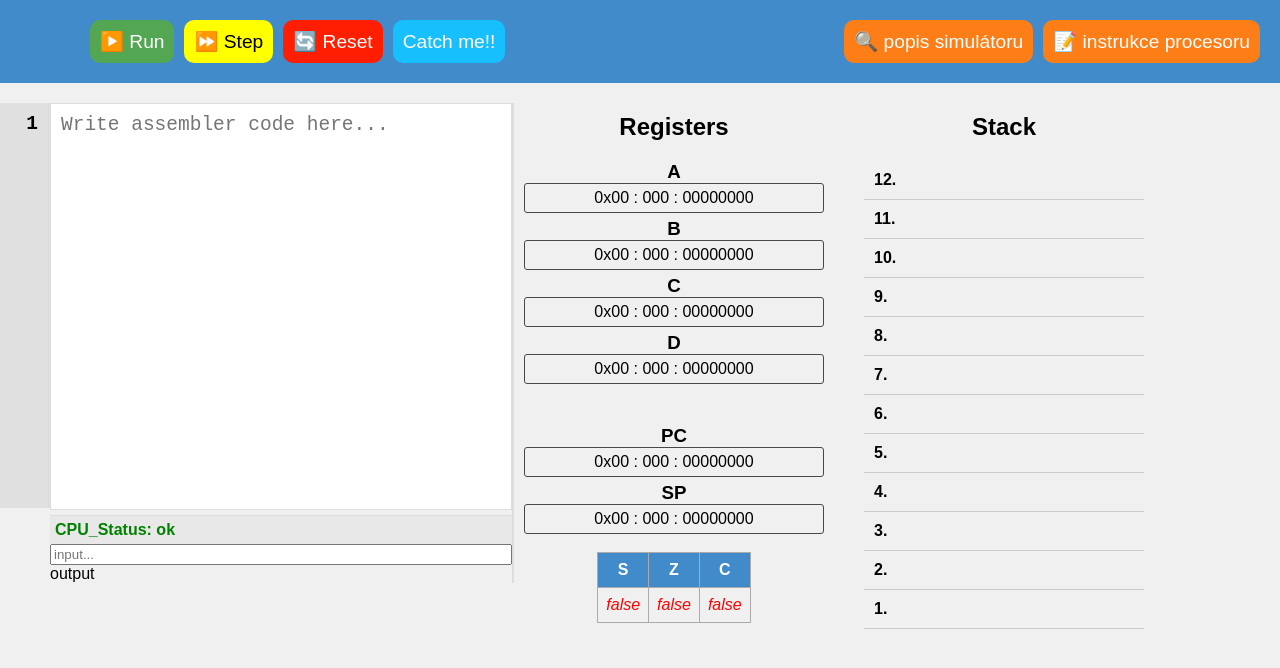
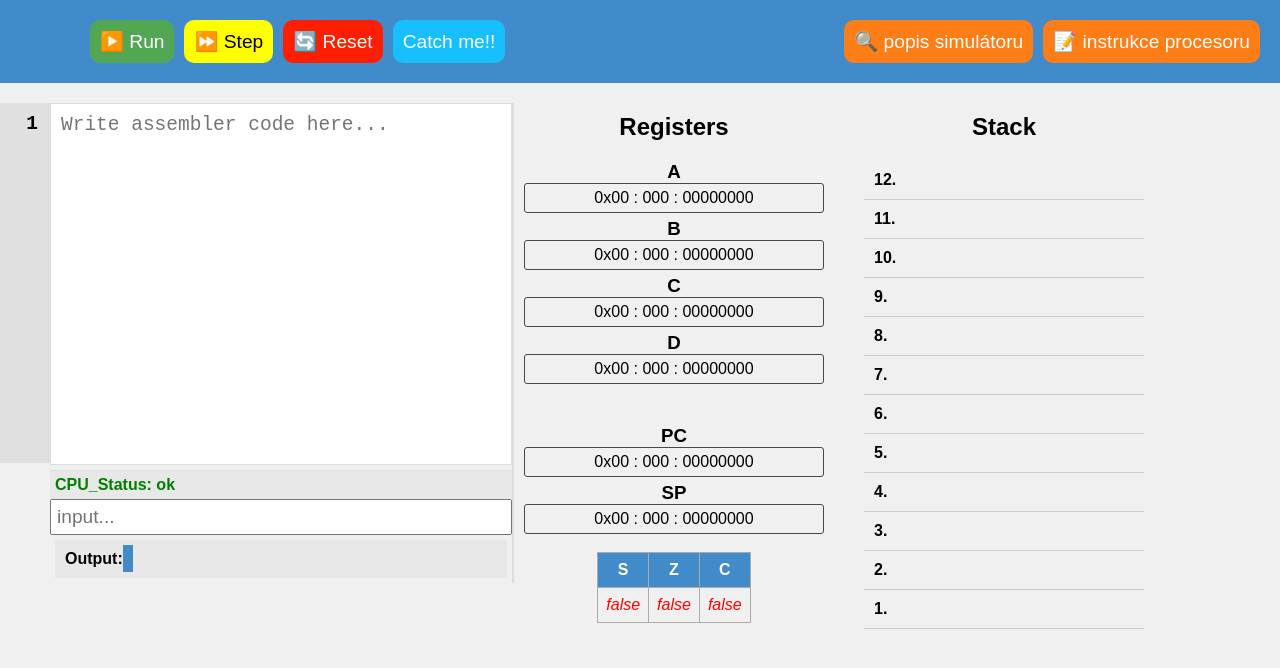
Before and after one commit to DanTabarka/AssemblerSimulator, a React (Create React App) app: page / in a window 1280 px wide. Shown: the top 668 px of the page. Built offline with nearby package versions, Linux system fonts and the light colour scheme.

Commit message:
get and put instruction, input and output

```diff
--- a/src/App.js
+++ b/src/App.js
@@ -25,6 +25,8 @@ function App() {
   const [stackValues, setStackValues] = useState(initialStack);
   const [invalidLine, setInvalidLine] = useState(-1);
   const [cpuStatus, setCpuStatus] = useState("ok");
+  const [userInput, setUserInput] = useState("");
+  const [userOutput, setUserOutput] = useState("");
 
 
   const registerMap = {
@@ -238,9 +240,45 @@ function App() {
       return "ok";
     },
     get: (args) => {
+      if (args.length != 0) {
+        return "InvalidArgumentCount"
+      }
+      let char = 0;
+      if (userInput.length !== 0) {
+        char = userInput.charCodeAt(0);
+      }
+
+      if (stackPointer >= stackValues.length) { // push
+        return "StackOverflow"
+      }
+      stackValues[stackPointer] = char;
+      setStackPointer(prev => prev + 1);// push
+
+      setUserInput(userInput.substring(1));
       return "ok";
     },
     put: (args) => {
+      if (args.length != 0) {
+        return "InvalidArgumentCount"
+      }
+      let char = 0;
+      if (userInput.length !== 0) {
+        char = userInput.charCodeAt(0);
+      }
+
+      if (stackPointer <= 0) {
+        return "StackUnderflow"
+      }
+
+      let stackValue = stackValues[stackPointer - 1];
+
+      if (stackValue >= 32 && stackValue <= 126) { // ASCII printable characters
+        stackValue = String.fromCharCode(stackValue);
+        setUserOutput(prev => prev + stackValue);
+      }
+
+      setStackPointer(prev => prev - 1);
+
       return "ok";
     },
     cmp: (args) => {
@@ -319,6 +357,19 @@ function App() {
       const register = registerMap[args[0].toUpperCase()];
 
       registers[register] ^= value;
+      return "ok";
+    },
+    not: (args) => {
+      if (args.length != 1) {
+        return "InvalidArgumentCount"
+      }
+      if (!isRegister(args[0])) {
+        return "InvalidArgument"
+      }
+      const register = registerMap[args[0].toUpperCase()];
+      let value = registers[register];
+
+      registers[register] = ~value & 255; // becose we need to use only 8 bits
       return "ok";
     },
     shl: (args) => {
@@ -497,6 +548,8 @@ function App() {
     setStackValues(initialStack);
     setInvalidLine(-1);
     setCpuStatus("ok");
+    setUserInput("");
+    setUserOutput("");
   };
 
   return (
@@ -514,6 +567,9 @@ function App() {
                 setCode={setCode}
                 invalidLine={invalidLine}
                 cpuStatus={cpuStatus}
+                userInput={userInput}
+                setUserInput={setUserInput}
+                userOutput={userOutput}
           />
           <Registers  registers={registers}
                       programCounter={programCounter}
--- a/src/Code/Code.jsx
+++ b/src/Code/Code.jsx
@@ -2,7 +2,7 @@ import './code.css';
 import React, { useState, useRef, useEffect } from 'react';
 
 
-function Code({ programCounter, nextProgramCounter, code, setCode, invalidLine, cpuStatus }) {
+function Code({ programCounter, nextProgramCounter, code, setCode, invalidLine, cpuStatus, userInput, setUserInput, userOutput }) {
   const codeInputRef = useRef(null);
   const lineNumbersRef = useRef(null);
   // const highlightRef = useRef(null);
@@ -90,8 +90,12 @@ function Code({ programCounter, nextProgramCounter, code, setCode, invalidLine,
         <p className={`cpu-status ${cpuStatus === "ok" ? 'cpu-ok' : 'cpu-nok'}`}>
           CPU_Status: {cpuStatus}
         </p>
-        <input class='codeInput' placeholder='input...'></input>
-        <p class='codeOutput' placeholder='input...'>output</p>
+        <input  class='input'
+                placeholder='input...'
+                value={userInput}
+                onChange={event => setUserInput(event.target.value)}
+        ></input>
+        <p class='output'>Output: <span className='output-highlight'>{userOutput}</span></p>
       </div>
     </div>
   );
--- a/src/Code/code.css
+++ b/src/Code/code.css
@@ -39,14 +39,14 @@
 }
 
 .highlight {
-  background-color: #428BCA;;
+  background-color: #428BCA;
   color: white;
   font-weight: bold;
   font-style: italic;
 }
 
 .next {
-  background-color: #f5f500;;
+  background-color: #f5f500;
   color: black;
   font-weight: bold;
   font-style: italic;
@@ -82,3 +82,22 @@
   color: white;
   background-color: red;
 }
+
+.input {
+  padding: 5px;
+  font-size: 1.2em;
+}
+
+.output {
+  margin: 5px;
+  padding: 10px;
+  background-color: #e9e8e8;
+  color: black;
+  font-weight: bold;
+}
+
+.output-highlight {
+  background-color: #428BCA;
+  color: white;
+  padding: 5px;
+}
```
Also changed, not shown: src/Stack/Stack.jsx (+10 -0 lines).
